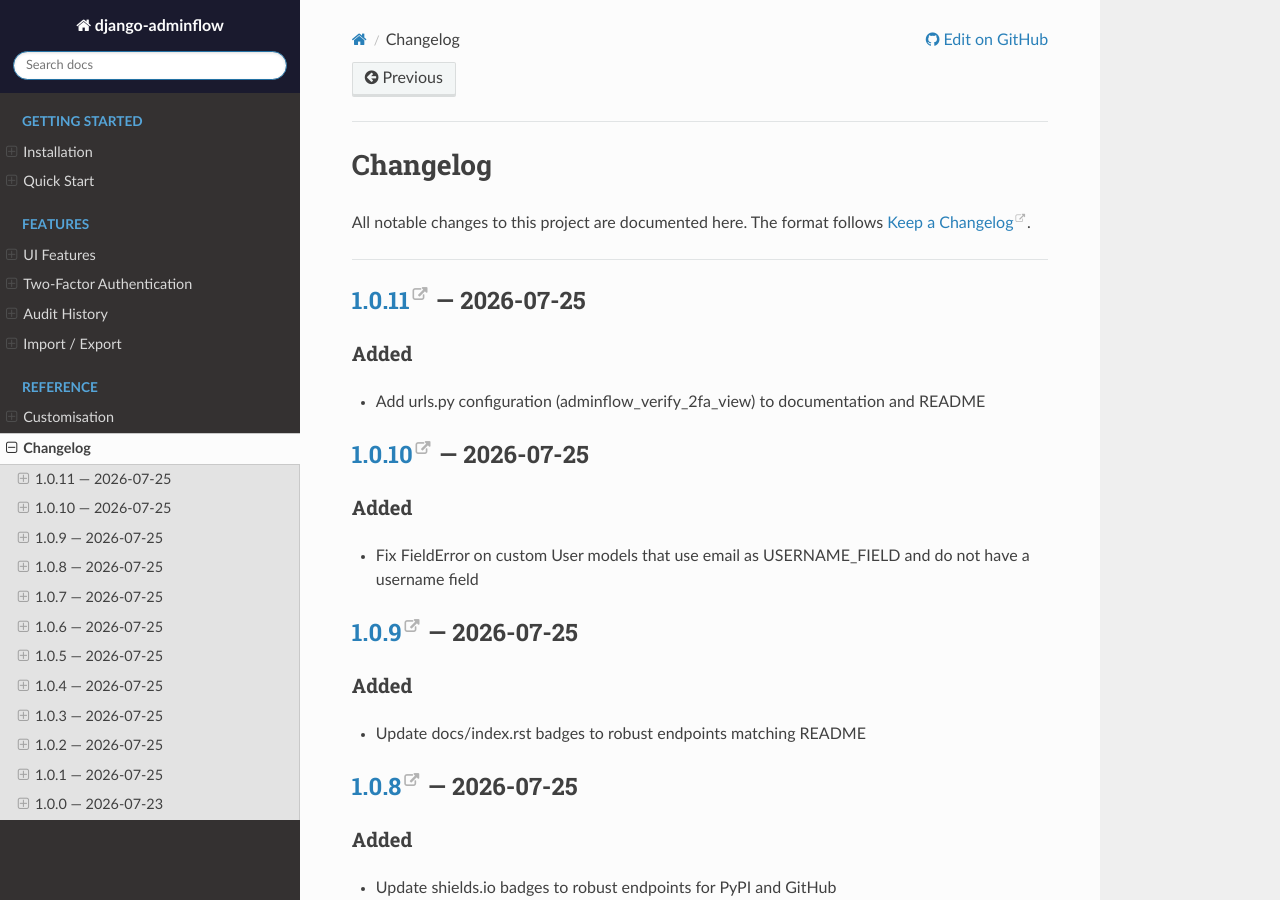
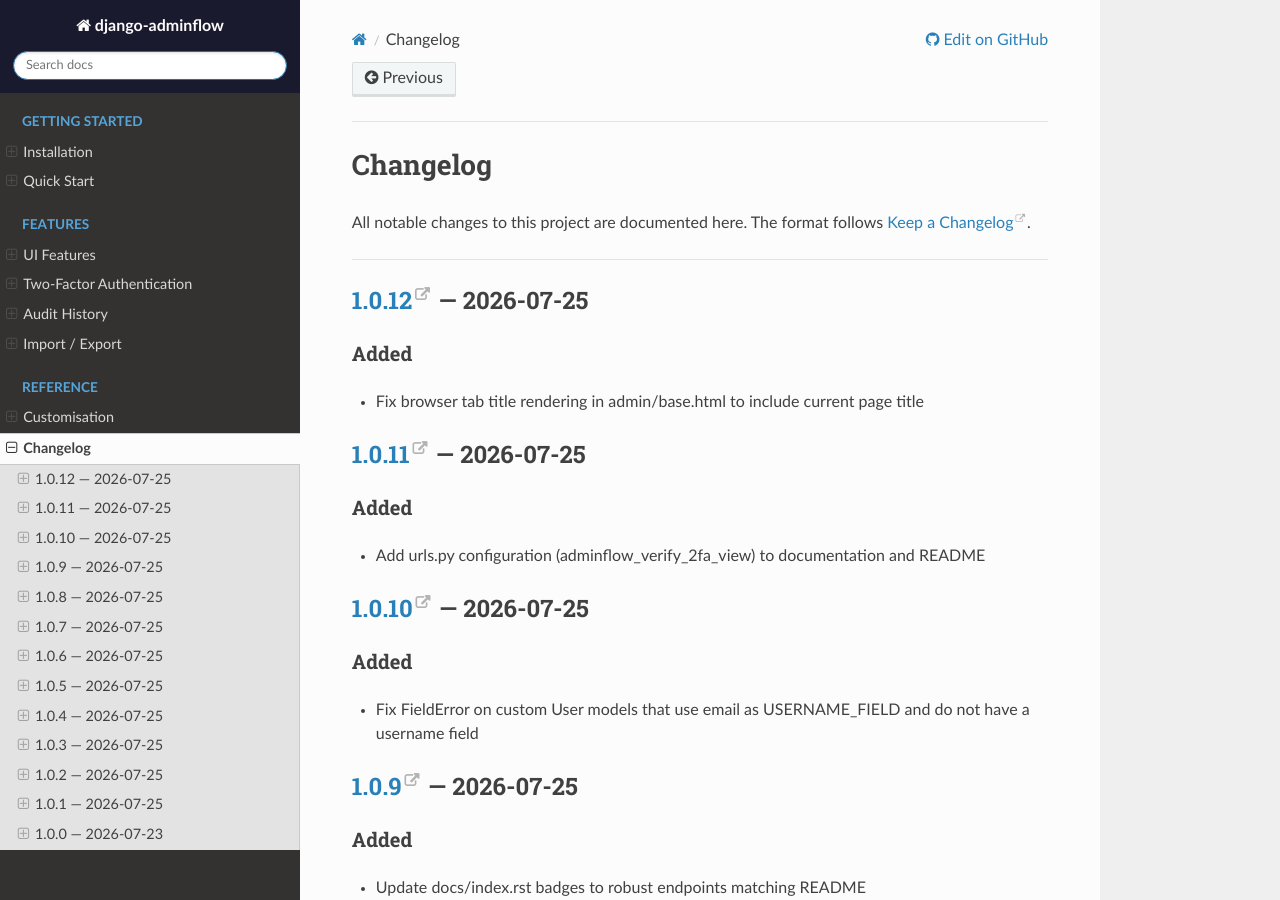
Before and after one commit to ramos208/Django-AdminFlow., a Sphinx documentation site: the page built from docs/changelog.rst, in a window 1280 px wide and 900 px high. Built offline with Sphinx 7.4.7 and the Read the Docs theme 3.1.0, drawn with Linux system fonts in a browser that asks for light colours.

Commit message:
v1.0.12 — Fix browser tab page title rendering

```diff
--- a/docs/changelog.rst
+++ b/docs/changelog.rst
@@ -5,6 +5,16 @@ All notable changes to this project are documented here.
 The format follows `Keep a Changelog <https://keepachangelog.com/>`_.
 
 ----
+
+`1.0.12`_ — 2026-07-25
+-----------------------
+
+Added
+~~~~~
+
+* Fix browser tab title rendering in admin/base.html to include current page title
+
+.. _`1.0.12`: https://github.com/ramos208/Django-AdminFlow./releases/tag/v1.0.12
 
 `1.0.11`_ — 2026-07-25
 -----------------------
--- a/pyproject.toml
+++ b/pyproject.toml
@@ -4,7 +4,7 @@ build-backend = "setuptools.build_meta"
 
 [project]
 name = "django-adminflow"
-version = "1.0.11"
+version = "1.0.12"
 description = "A premium, modern SaaS design system for the Django Admin interface with built-in 2FA, history tracking, and import/export"
 readme = "README.md"
 license = { text = "MIT" }
```
Also changed, not shown: CHANGELOG.md (+5 -0 lines), 2 other files.
